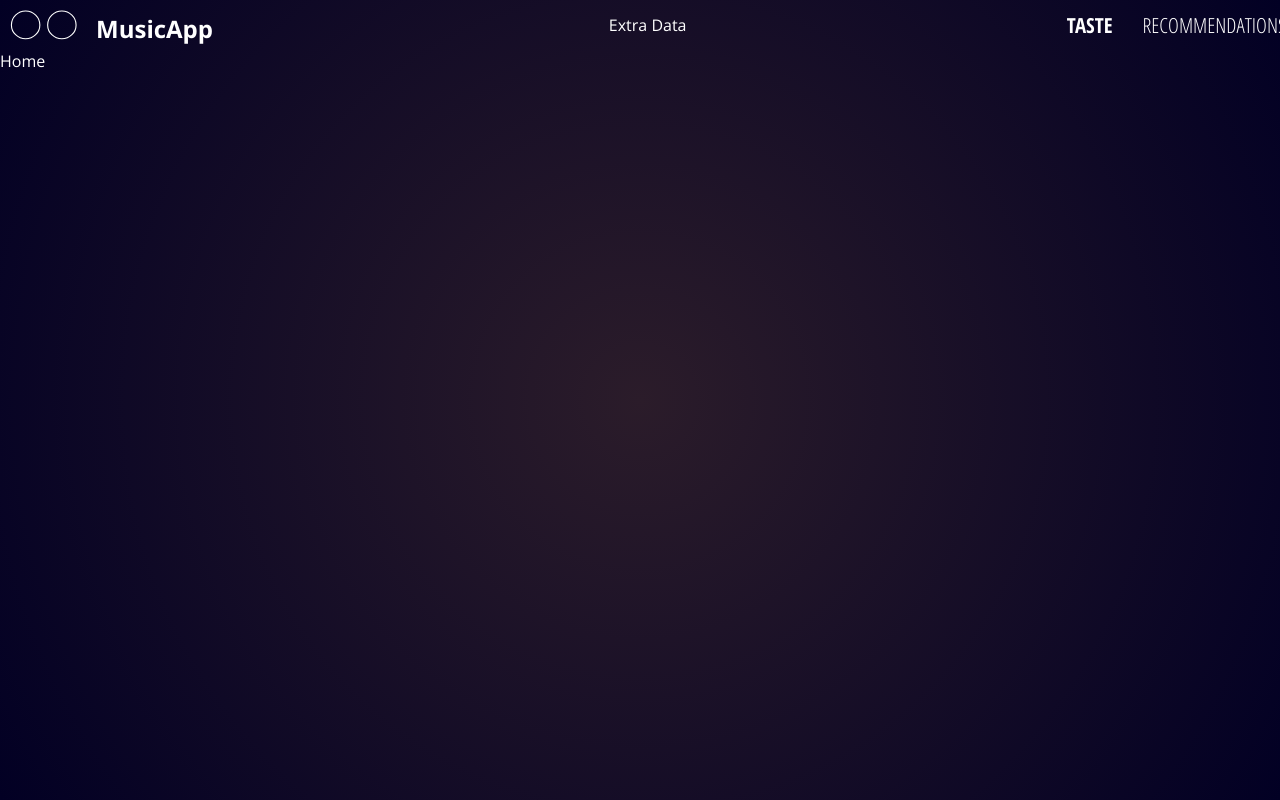
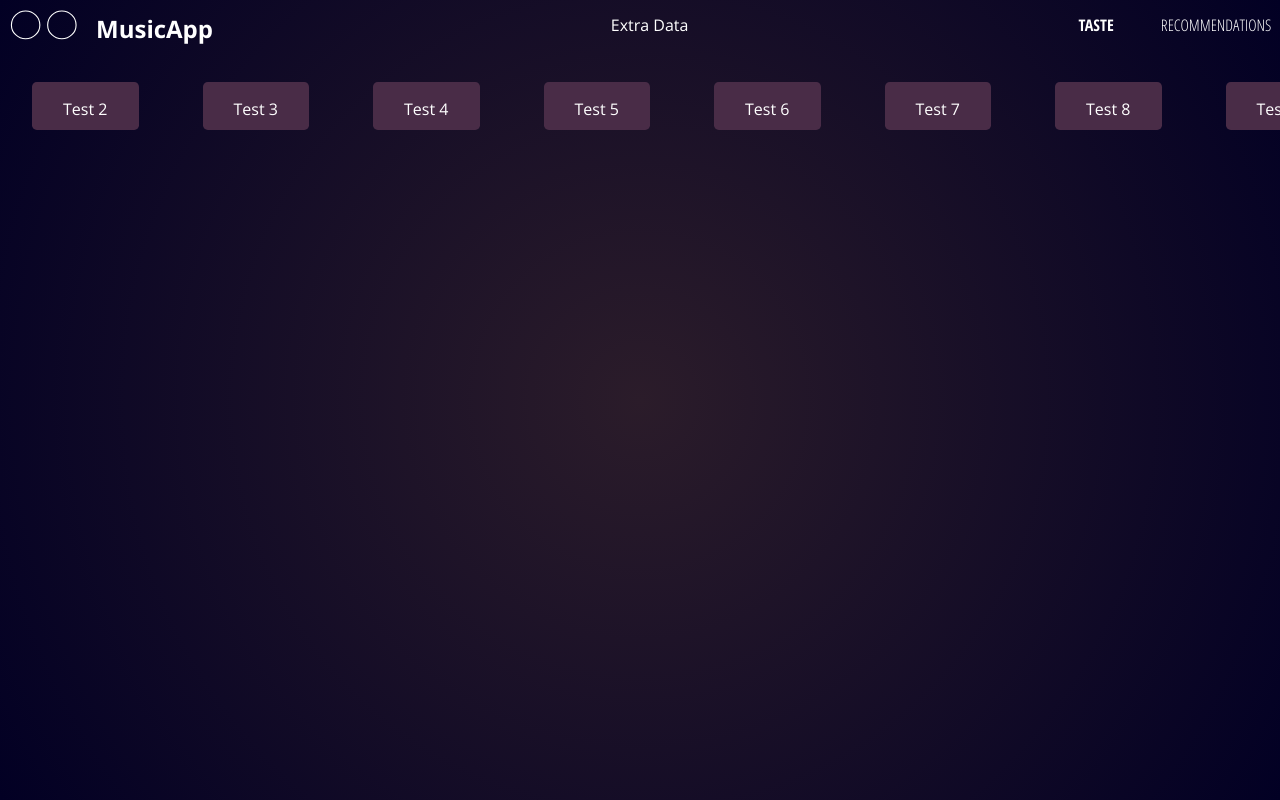
Before and after one commit to ZukLevinson/P5, a Vue app in the folder client/: page / in a window 1280 px wide. Built offline with nearby package versions, Linux system fonts and the light colour scheme.

Commit message:
feat(SlidingBoxes Box): started sliding animation

```diff
--- a/client/src/App.vue
+++ b/client/src/App.vue
@@ -116,6 +116,10 @@ a {
   margin-right: 1em;
 }
 
+[text-center]{
+  text-align: center;
+}
+
 h1 {
   margin: 3px;
   line-height: 0.8em;
--- /dev/null
+++ b/client/src/components/Box.vue
@@ -0,0 +1,30 @@
+<template>
+  <div class="box" text-center>
+    <p>{{ title }}</p>
+  </div>
+</template>
+
+<script lang="ts">
+import { Component, Prop, Vue } from "vue-property-decorator";
+
+@Component
+export default class Box extends Vue {
+  @Prop() readonly title!: string;
+}
+</script>
+
+<style lang="scss">
+.box {
+  margin: 2em;
+  background: rgb(73, 44, 71);
+  border-radius: 0.3em;
+  box-shadow: 25px #000;
+  float: left;
+  width: 5%;
+  height: 6vh;
+}
+
+p {
+  margin: 1em;
+}
+</style>
--- a/client/src/components/Navbar.vue
+++ b/client/src/components/Navbar.vue
@@ -46,7 +46,7 @@ export default class Navbar extends Vue {
   align-items: center;
   justify-content: center;
   font-family: "Open Sans Condensed", sans-serif;
-  font-size: 1.3em;
+  font-size: 1em;
   text-transform: uppercase;
 
   &:hover {
--- /dev/null
+++ b/client/src/components/SlidingBoxes.vue
@@ -0,0 +1,55 @@
+<template>
+  <div class="slider" fill-width>
+    <div class="graphic-container">
+      <box v-for="(box, index) in boxes" :title="box.text" :key="index" />
+    </div>
+  </div>
+</template>
+
+<script lang="ts">
+import { Component, Vue } from "vue-property-decorator";
+import Box from "./Box.vue";
+
+@Component({
+  components: {
+    Box,
+  },
+})
+export default class SlidingBoxes extends Vue {
+  private boxes: object[] = [
+    { text: "Test 1" },
+    { text: "Test 2" },
+    { text: "Test 3" },
+    { text: "Test 4" },
+    { text: "Test 5" },
+    { text: "Test 6" },
+    { text: "Test 7" },
+    { text: "Test 8" },
+    { text: "Test 9" },
+    { text: "Test 10" },
+  ];
+}
+</script>
+
+<style lang="scss">
+.slider {
+  width: 100%;
+  overflow: hidden;
+
+  & .graphic-container {
+    width: 2130px;
+  }
+}
+.box:first-child {
+  animation: bannermove 10s linear infinite;
+}
+
+@keyframes bannermove {
+  0% {
+    margin-left: 0px;
+  }
+  100% {
+    margin-left: -2130px;
+  }
+}
+</style>
--- a/client/src/views/Home.vue
+++ b/client/src/views/Home.vue
@@ -1,10 +1,17 @@
 <template>
-  <div class="home">Home</div>
+  <div class="page">
+    <sliding-boxes />
+  </div>
 </template>
 
 <script lang="ts">
 import { Component, Vue } from "vue-property-decorator";
+import SlidingBoxes from "../components/SlidingBoxes.vue";
 
-@Component
+@Component({
+  components: {
+    SlidingBoxes,
+  },
+})
 export default class Home extends Vue {}
 </script>
```
